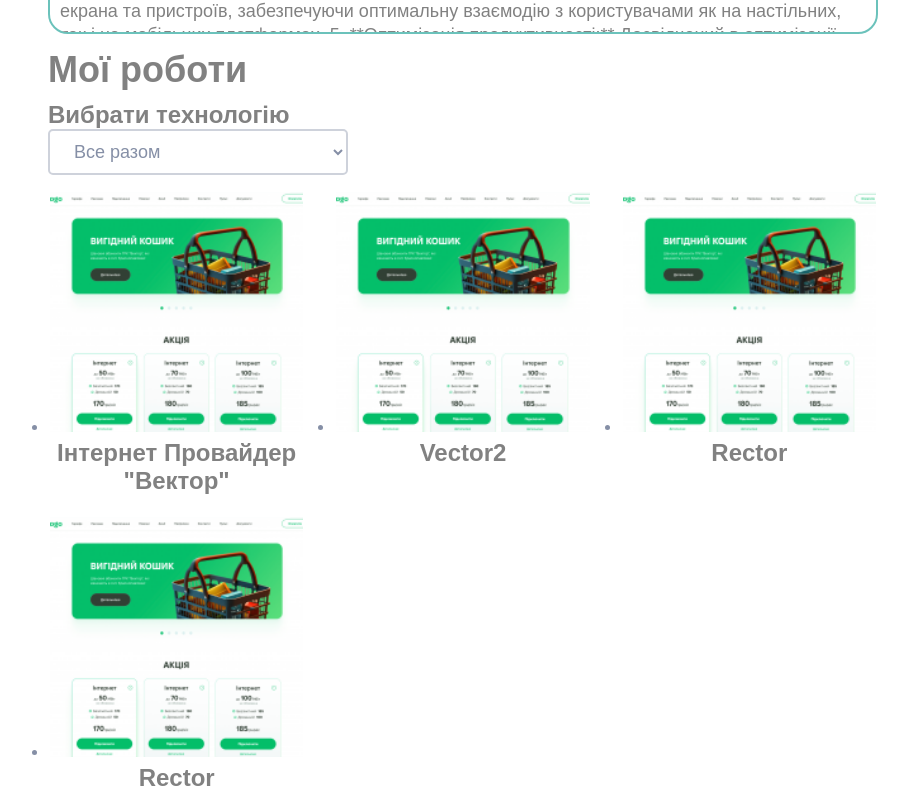
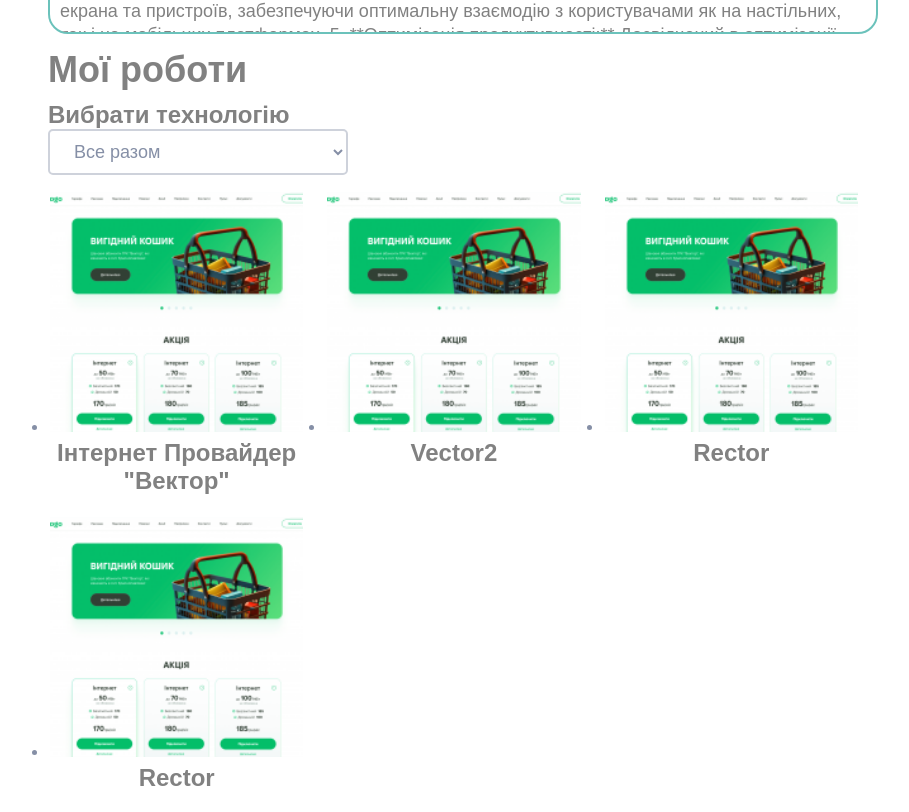
Before and after one commit to denys-kosyriev/portfolio-next-js, a Next.js app: page / in a window 1280 px wide. Shown: the part 1223-2035 px from the top of the page, without its empty margins (322-1231 px from the left). Built offline with nearby package versions, Linux system fonts and the light colour scheme.

Commit message:
fix: "home" page

```diff
--- a/src/components/pages/Home/Home.module.scss
+++ b/src/components/pages/Home/Home.module.scss
@@ -13,11 +13,10 @@
       margin-bottom: 15px;
     }
     .sitesLinks {
-      display:         flex;
-      justify-content: space-between;
-      flex-wrap:       wrap;
-      gap:             20px;
-      text-align:      center;
+      display:    flex;
+      flex-wrap:  wrap;
+      gap:        20px;
+      text-align: center;
     }
     a {
       &:hover {
@@ -55,7 +54,7 @@
     .sites {
       .sitesLinks {
         li {
-          width: 48%;
+          width: 47%;
         }
       }
       a {
```
